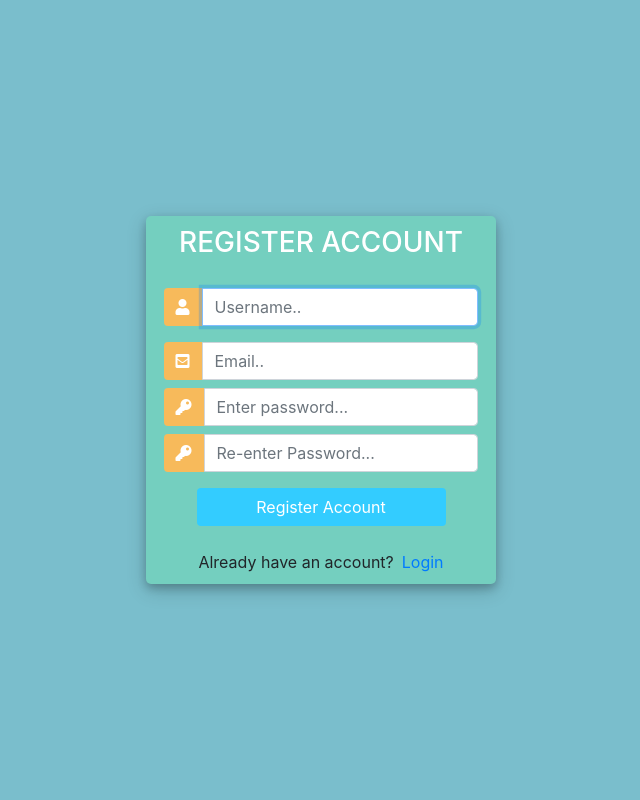
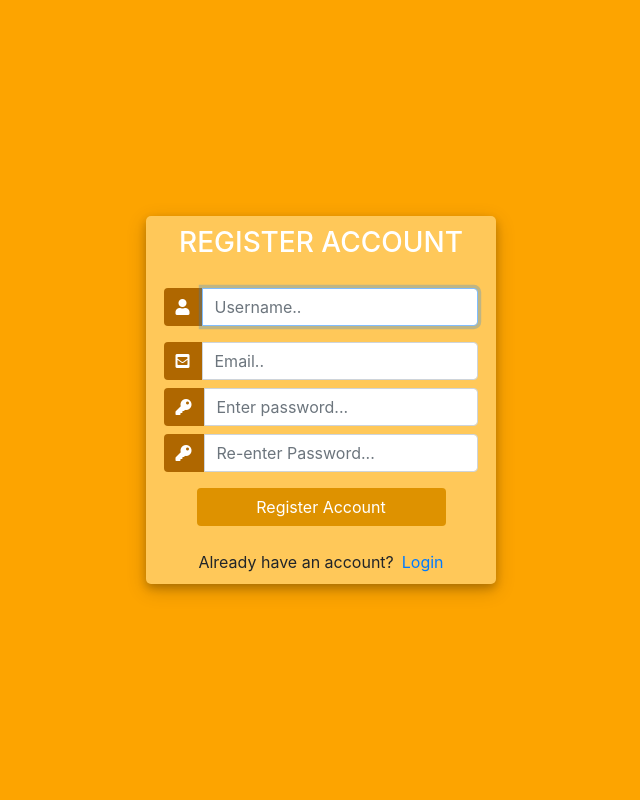
Before and after one commit to dzebrowskii/Coookie, a Django app: page /registration/ in a window 1280 px wide. Shown: the whole page, without its empty margins (319-959 px from the left). Run offline with Django 5.2, Linux system fonts and the light colour scheme; some libraries are stand-ins or nearby versions.

Commit message:
small color changes in login and registration

```diff
--- a/myapp/static/css/change_password.css
+++ b/myapp/static/css/change_password.css
@@ -10,7 +10,7 @@ h2 { /* Załóżmy, że 'Change Password' jest w tagu <h1> */
 
 form {
 
-  background-color: #fff;
+  background-color: #af6700;
   padding: 10px;
   border-radius: 5px;
   box-shadow: 0 2px 4px rgba(0, 0, 0, 0.1);
--- a/myapp/static/css/logged_menu.css
+++ b/myapp/static/css/logged_menu.css
@@ -6,7 +6,7 @@ body {
 .menu-item {
   display: block;
   margin: 10px auto; /* Centralizacja elementów menu */
-  background-color: #333; /* Ciemne tło dla elementów menu */
+  background-color: #af6700; /* Ciemne tło dla elementów menu */
   color: white; /* Biały tekst dla elementów menu */
   padding: 10px;
   text-decoration: none;
--- a/myapp/views.py
+++ b/myapp/views.py
@@ -13,6 +13,7 @@ def index(request):
     return render(request, 'index.html')
 
 
+@login_required(login_url='login')
 def user_menu(request):
     return render(request, 'user_menu.html')
 
@@ -35,6 +36,7 @@ def login(request):
 
     constext = {}
     return render(request, 'login.html', constext)
+
 
 @login_required(login_url='login')
 def logged_app(request):
@@ -60,9 +62,11 @@ def registration(request):
     context = {'form': form}
     return render(request, 'registration.html', context)
 
+
 @login_required(login_url='login')
 def my_account(request):
     return render(request, 'my_account.html')
+
 
 @login_required(login_url='login')
 def password_change(request):
@@ -81,13 +85,14 @@ def logoutUser(request):
     logout(request)
     return redirect('login')
 
-#
+
 def find_recipe(request):
     ingredients = request.GET.get('ingredients', '')
     results = rm.recipe_searcher(ingredients)
     return JsonResponse({'recipes': results})
 
 
+@login_required(login_url='login')
 def email_change(request):
     if request.method == 'POST':
         form = EmailChangeForm(request.POST)
--- a/templates/registration.html
+++ b/templates/registration.html
@@ -13,13 +13,13 @@
 			margin: 0;
 			padding: 0;
 			height: 100%;
-			background: #7abecc !important;
+			background: #fda400 !important;
 		}
 		.user_card {
 			width: 350px;
 			margin-top: auto;
 			margin-bottom: auto;
-			background: #74cfbf;
+			background: #ffc859;
 			position: relative;
 			display: flex;
 			justify-content: center;
@@ -41,7 +41,7 @@
 		}
 		.login_btn {
 			width: 100%;
-			background: #33ccff !important;
+			background: #de9200 !important;
 			color: white !important;
 		}
 		.login_btn:focus {
@@ -52,7 +52,7 @@
 			padding: 0 2rem;
 		}
 		.input-group-text {
-			background: #f7ba5b !important;
+			background: #af6700 !important;
 			color: white !important;
 			border: 0 !important;
 			border-radius: 0.25rem 0 0 0.25rem !important;
```
Also changed, not shown: templates/login.html (+4 -4 lines), db.sqlite3.
